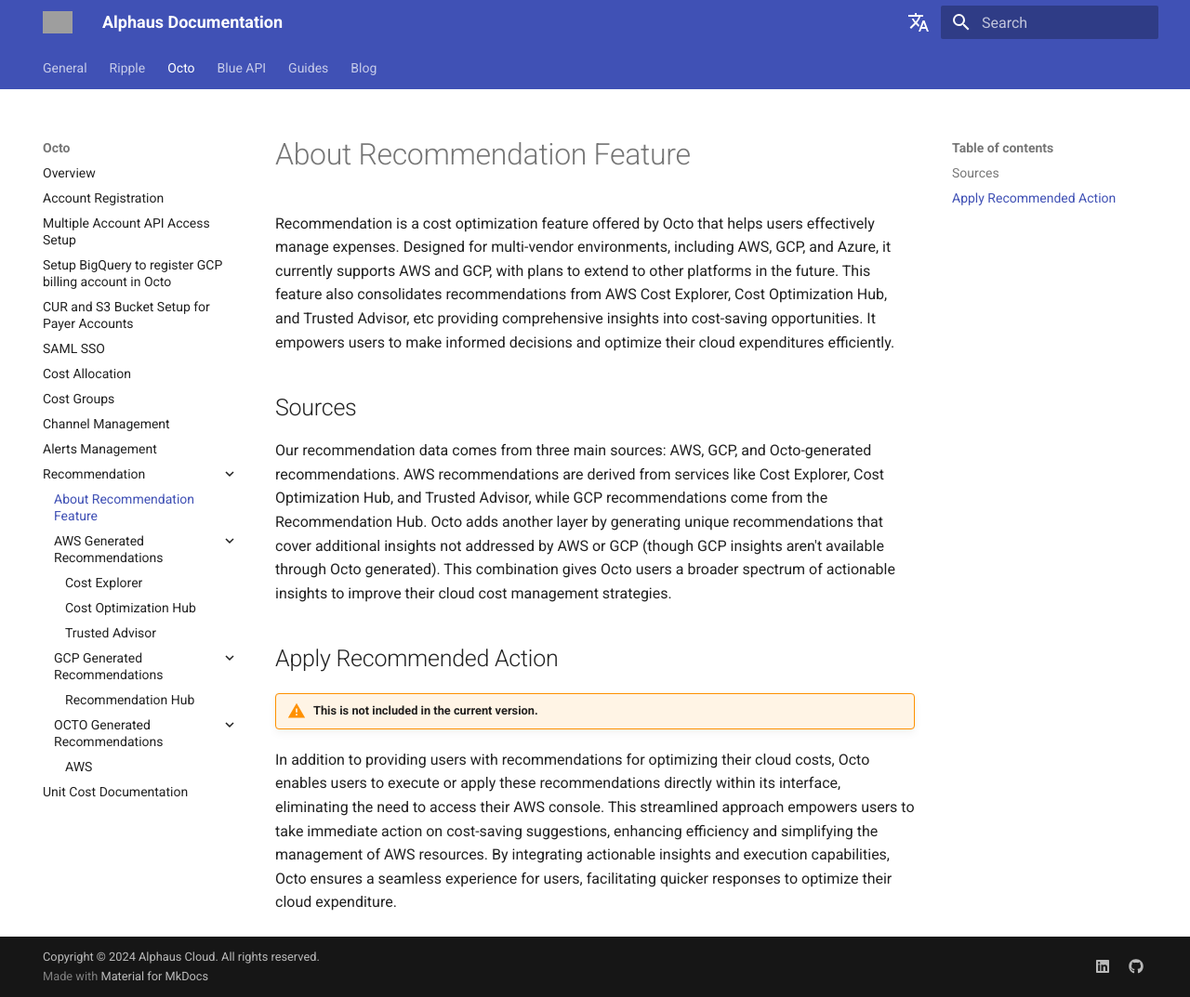
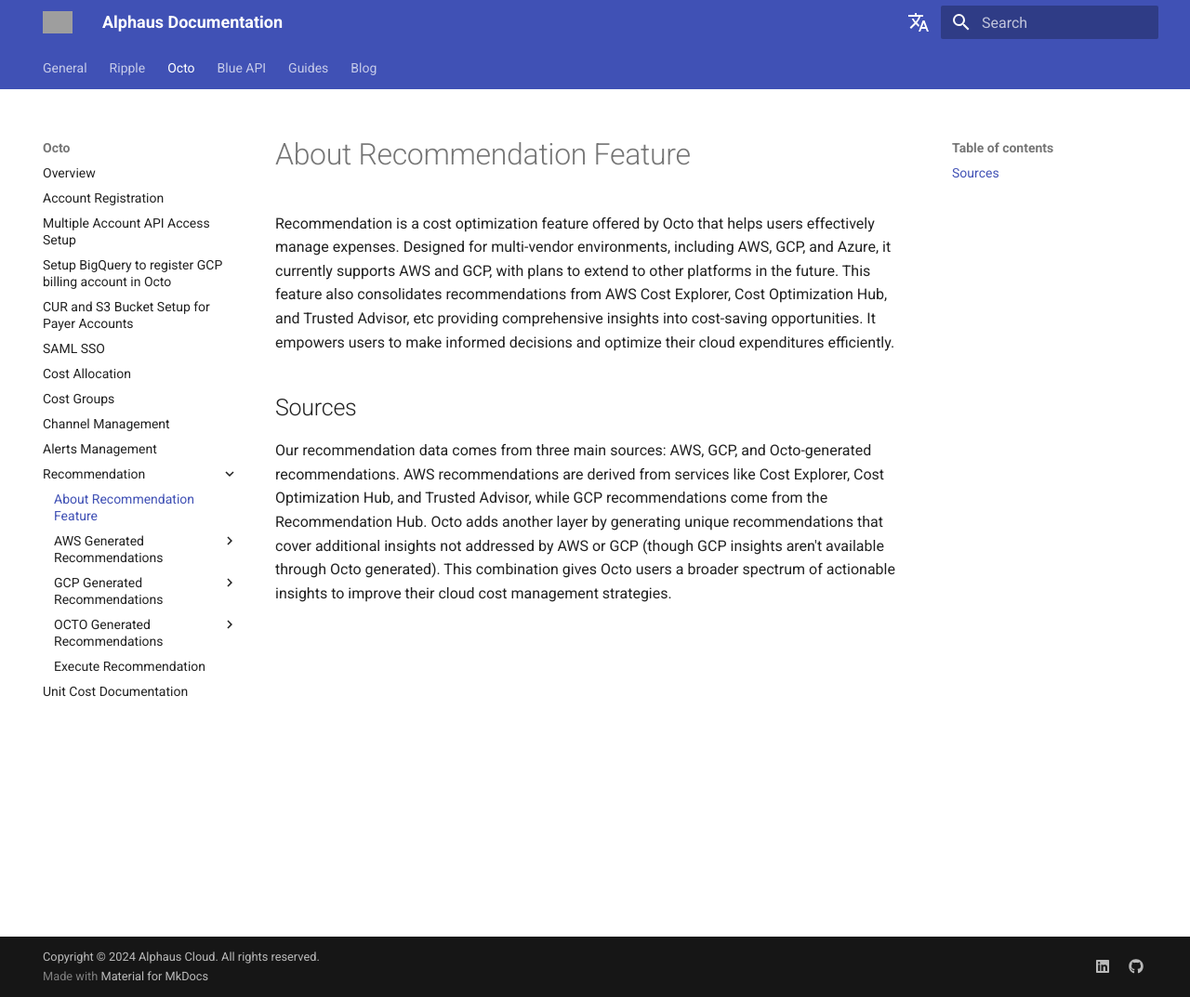
Before and after one commit to alphauslabs/tmpdocs, an MkDocs documentation site: the page built from docs/octo/recommendations/about.md, in a window 1280 px wide and 1073 px high. Shown: the whole window at 93% size. Built offline with MkDocs 1.6.1 and Material for MkDocs 9.7.7, drawn with Linux system fonts in a browser that asks for light colours; comment, search, counter and statistics services are not loaded; grey boxes are pictures that could not be loaded.

Commit message:
Execute recommendation

```diff
--- a/docs/octo/recommendations/about.md
+++ b/docs/octo/recommendations/about.md
@@ -3,7 +3,3 @@
 
 ## Sources
 Our recommendation data comes from three main sources: AWS, GCP, and Octo-generated recommendations. AWS recommendations are derived from services like Cost Explorer, Cost Optimization Hub, and Trusted Advisor, while GCP recommendations come from the Recommendation Hub. Octo adds another layer by generating unique recommendations that cover additional insights not addressed by AWS or GCP (though GCP insights aren't available through Octo generated). This combination gives Octo users a broader spectrum of actionable insights to improve their cloud cost management strategies.
-
-## Apply Recommended Action
-!!! warning "This is not included in the current version."
-In addition to providing users with recommendations for optimizing their cloud costs, Octo enables users to execute or apply these recommendations directly within its interface, eliminating the need to access their AWS console. This streamlined approach empowers users to take immediate action on cost-saving suggestions, enhancing efficiency and simplifying the management of AWS resources. By integrating actionable insights and execution capabilities, Octo ensures a seamless experience for users, facilitating quicker responses to optimize their cloud expenditure.
--- /dev/null
+++ b/docs/stylesheets/extra.css
@@ -0,0 +1,19 @@
+.available-recommendation {
+    color: #5E53A7;
+}
+
+.approved-recommendation {
+    color: #39962B;
+}
+
+.pending-recommendation {
+    color: #AE7A00;
+}
+
+.executing-recommendation {
+    color: #0086E7;
+}
+
+.executionerror-recommendation {
+    color: #EC4746;
+}
--- a/mkdocs.yml
+++ b/mkdocs.yml
@@ -8,7 +8,6 @@
   features:
     - navigation.tabs
     # - navigation.sections
-    - navigation.expand
 
 nav:
   - "General":
@@ -64,6 +63,7 @@
               - "octo/recommendations/recommendationhub.md"
           - "OCTO Generated Recommendations":
               - "octo/recommendations/octo/aws.md"
+          - "octo/recommendations/executerecommendation.md"
       - "octo/unitcost.md"
   - "Blue API":
       - "blueapi/overview.md"
@@ -101,6 +101,9 @@
     - icon: fontawesome/brands/github
       link: https://github.com/alphauslabs
 
+extra_css:
+  - stylesheets/extra.css
+
 markdown_extensions:
   - admonition
   - pymdownx.highlight:
```
Also changed, not shown: docs/octo/recommendations/executerecommendation.md (added, +124 -0 lines).
